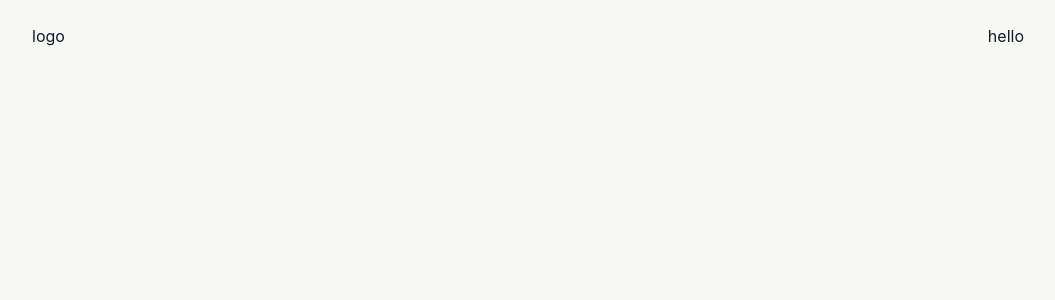
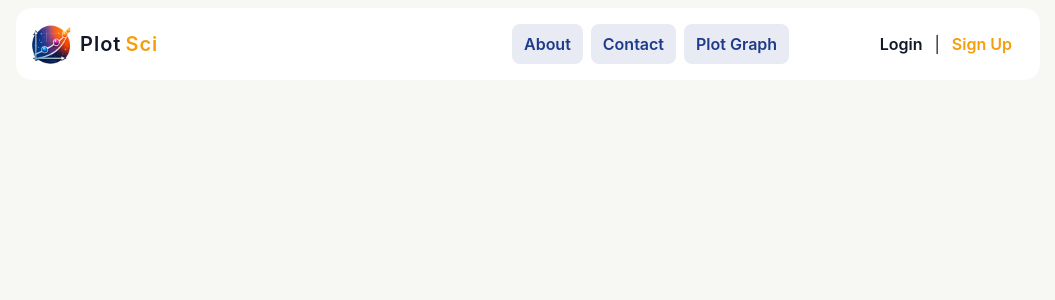
Before and after one commit to BlessingDotDev/calibration-tool, a React (Vite) app: page / in a window 1280 px wide. Shown: the top 300 px of the page, without its empty margins (112-1167 px from the left). Built offline with nearby package versions, Linux system fonts and the light colour scheme.

Commit message:
add navbar and button component

```diff
--- a/package.json
+++ b/package.json
@@ -11,8 +11,10 @@
   },
   "dependencies": {
     "@tailwindcss/vite": "^4.3.3",
+    "clsx": "^2.1.1",
     "react": "^19.2.8",
     "react-dom": "^19.2.8",
+    "tailwind-merge": "^3.7.0",
     "tailwindcss": "^4.3.3"
   },
   "devDependencies": {
--- a/src/components/layout/header/HeaderLogo.tsx
+++ b/src/components/layout/header/HeaderLogo.tsx
@@ -1,7 +1,16 @@
+import logo from '../../../assets/logo.png';
+
 function HeaderLogo() {
   return (
-    <div>
-      logo
+    <div className="flex items-center gap-2">
+      <img className="h-10 w-10" src={logo} alt="Logo" />
+
+      <p className="hidden md:block text-xl font-semibold tracking-wider ">
+        Plot
+        <span className="text-secondary pl-1">
+          Sci
+        </span>
+      </p>
     </div>
   )
 }
--- a/src/components/layout/header/HeaderNav.tsx
+++ b/src/components/layout/header/HeaderNav.tsx
@@ -1,7 +1,18 @@
+import Button from '../../ui/Button';
+
 function HeaderNav() {
   return (
-    <nav>
-      hello
+    <nav className="flex items-center justify-between w-lg">
+      <div className="flex gap-2">
+        <Button variant="navButton">About</Button>
+        <Button variant="navButton">Contact</Button>
+        <Button variant="navButton">Plot Graph</Button>
+      </div>
+
+      <div>
+        <Button variant="navLink">Login</Button>|
+        <Button variant="navLink" className="text-secondary">Sign Up</Button>
+      </div>
     </nav>
   )
 }
--- a/src/components/layout/header/header.tsx
+++ b/src/components/layout/header/header.tsx
@@ -3,7 +3,7 @@ import HeaderNav from './HeaderNav';
 
 function Header() {
   return (
-    <header className="flex justify-between items-center p-4 rounded-2xl  max-w-5xl mx-auto mt-2">
+    <header className="flex justify-between items-center p-4 rounded-2xl bg-surface max-w-5xl mx-auto mt-2">
       <HeaderLogo />
       <HeaderNav />
     </header>
--- /dev/null
+++ b/src/components/ui/Button.tsx
@@ -0,0 +1,59 @@
+import clsx from "clsx";
+
+type ButtonVariant =
+|'primary'
+| 'secondary'
+| 'outline'
+| 'tertiary'
+| 'navButton'
+| 'navLink'
+| 'navLinkActive';
+
+const buttonStyles: Record<ButtonVariant, string> = {
+  primary:
+    "inline-flex items-center justify-center rounded-xl bg-primary px-6 py-3 font-semibold text-white shadow-lg shadow-primary/20 transition-all duration-200 hover:-translate-y-0.5 hover:bg-primary/90 hover:shadow-xl hover:shadow-primary/30 focus:outline-none focus:ring-2 focus:ring-primary/50",
+
+  secondary:
+    "inline-flex items-center justify-center rounded-xl bg-surface px-6 py-3 font-semibold text-text border border-border transition-all duration-200 hover:-translate-y-0.5 hover:border-primary/50 hover:text-primary hover:shadow-md focus:outline-none focus:ring-2 focus:ring-primary/30",
+
+  outline:
+    "inline-flex items-center justify-center rounded-xl border border-border bg-transparent px-6 py-3 font-semibold text-text transition-all duration-200 hover:-translate-y-0.5  hover:border-primary hover:bg-primary/5 hover:text-primary focus:outline-none focus:ring-2 focus:ring-primary/30",
+
+  tertiary:
+    "inline-flex items-center justify-center rounded-xl px-5 py-3 font-medium text-text-muted transition-all duration-200 hover:bg-surface hover:text-text focus:outline-none focus:ring-2 focus:ring-primary/30",
+
+  navButton:
+    "inline-flex items-center justify-center rounded-lg bg-primary/10 px-3 py-2 font-semibold text-primary transition-colors duration-200 hover:-translate-y-0.5 ",
+
+  navLink:
+    "inline-flex items-center justify-center rounded-lg px-3 py-2 font-semibold transition-colors duration-200 hover:bg-surface hover:text-text",
+
+  navLinkActive:
+    "inline-flex items-center justify-center rounded-lg bg-primary/10 px-3 py-2 font-semibold text-primary transition-colors duration-200",
+};
+
+interface ButtonProps {
+  children: React.ReactNode;
+  variant?: ButtonVariant;
+  className?: string;
+};
+
+
+function Button(
+  { children,
+    variant = 'primary',
+    className
+  }: ButtonProps
+) {
+  return (
+    <button className={clsx(
+      buttonStyles[variant],
+      className ,
+      "cursor-pointer"
+    )}>
+      {children}
+    </button>
+  );
+}
+
+export default Button;
```
Also changed, not shown: src/assets/logo.png (added), 1 other file (tests, documents, lock files or other folders).
